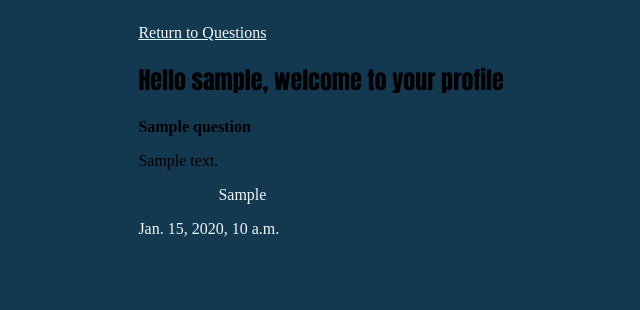
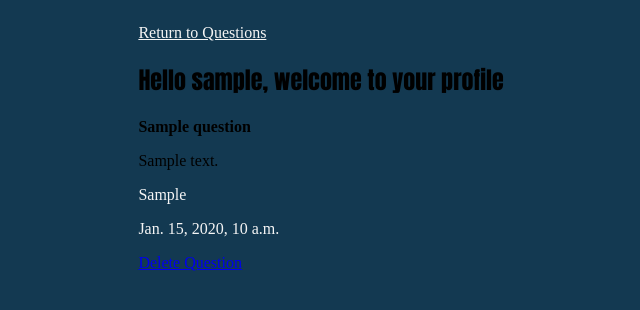
Before and after one commit to momentum-team-3/questionbox-kldavis52, a Django app: page /users/1/ in a window 1280 px wide. Shown: the top 310 px of the page, without its empty margins (319-959 px from the left). Run offline with Django 3.2, Linux system fonts and the light colour scheme; a user stored in the database is signed in; tables that the repository leaves empty hold one stand-in row (values such as "Sample post").

Commit message:
delete questions from user profile working

```diff
--- a/qanda/forms.py
+++ b/qanda/forms.py
@@ -6,7 +6,7 @@ class QuestionForm(forms.ModelForm):
     tag_names = forms.CharField(
         label="Tags",
         help_text="Enter tags separated by spaces.",
-        widget=forms.TextInput(), #attrs={"class": "pa2 f4 w-100"}
+        widget=forms.TextInput(),
         required=False)
     class Meta:
         model = Question
--- a/qanda/urls.py
+++ b/qanda/urls.py
@@ -5,6 +5,7 @@ from . import views
 urlpatterns = [
     path('', views.questions_list, name='questions_list'),
     path('add/', views.add_question, name='add_question'),
-    path('question_detail/<int:pk>/', views.question_detail, name='question_detail')
+    path('<int:pk>/delete/', views.delete_question, name='delete_question'),
+    path('<int:pk>/question_detail/', views.question_detail, name='question_detail'),
     # path('search/', views., name='')
 ]
--- a/static/style.css
+++ b/static/style.css
@@ -22,7 +22,3 @@ h2 {
 .text {
     color: whitesmoke;
 }
-
-.tag {
-    padding-left:5em
-}
--- a/templates/qanda/delete_question.html
+++ /dev/null
@@ -1,4 +0,0 @@
-{% extends "base.html" %}
-{% block content %}
-
-{% endblock %}
--- a/templates/qanda/questions_list.html
+++ b/templates/qanda/questions_list.html
@@ -28,7 +28,7 @@
   </p>
   <p id="question">{{question.body}}</p>
 
-  <p class="tag text">
+  <p class="text">
   {% for tag in question.tags.all %}
     {{tag}}
   {% endfor %}
--- a/templates/users/userprofile.html
+++ b/templates/users/userprofile.html
@@ -12,13 +12,14 @@
 </p>
 <p id="question">{{question.body}}</p>
 
-<p class="tag text">
+<p class="text">
   {% for tag in question.tags.all %}
     {{tag}}
   {% endfor %}
-  </p>
+</p>
 
 <p class="text date-time" id="date-time">{{question.date_time}}</p>
+<p><a href="{% url 'delete_question' pk=question.pk %}">Delete Question</a></p>
 <br>
 
 {% endfor %}
--- a/users/views.py
+++ b/users/views.py
@@ -1,10 +1,14 @@
 from django.shortcuts import render, redirect, get_object_or_404
-from .forms import NewUserCreationForm, ChangeUserForm
 from django.contrib.auth import authenticate, login, logout
 from django.contrib import messages
 from django.contrib.auth.models import AnonymousUser
+from django.contrib.auth.decorators import login_required
+from django.views.decorators.csrf import csrf_exempt
+
 from users.models import User
 from qanda.models import Question, Tag, Answer
+from .forms import NewUserCreationForm, ChangeUserForm
+
 # Create your views here.
 
 def register(request):
@@ -44,6 +48,7 @@ def logout_user(request):
     logout(request)
     return render(request, 'qanda/questions_list.html', {'questions': questions})
 
+@login_required
 def userprofile(request, pk):
     if not request.user.is_authenticated:
         return redirect(to='users/login_user')
```
Also changed, not shown: qanda/views.py (+4 -8 lines).
